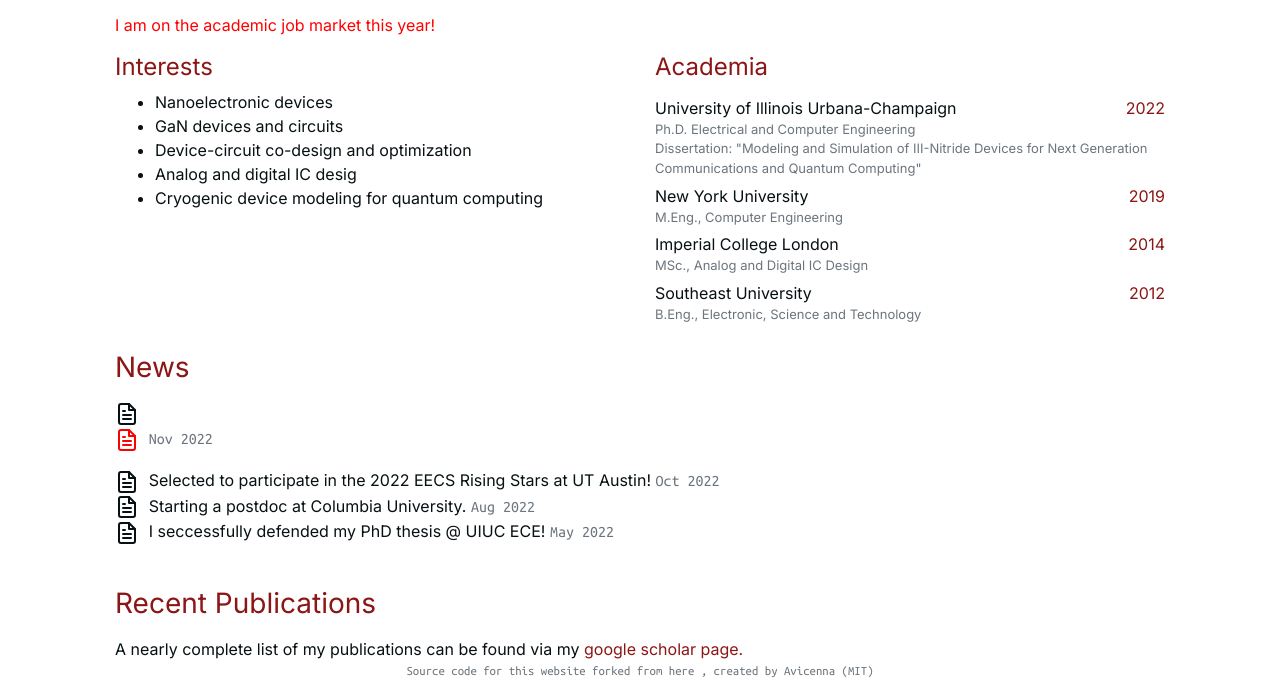
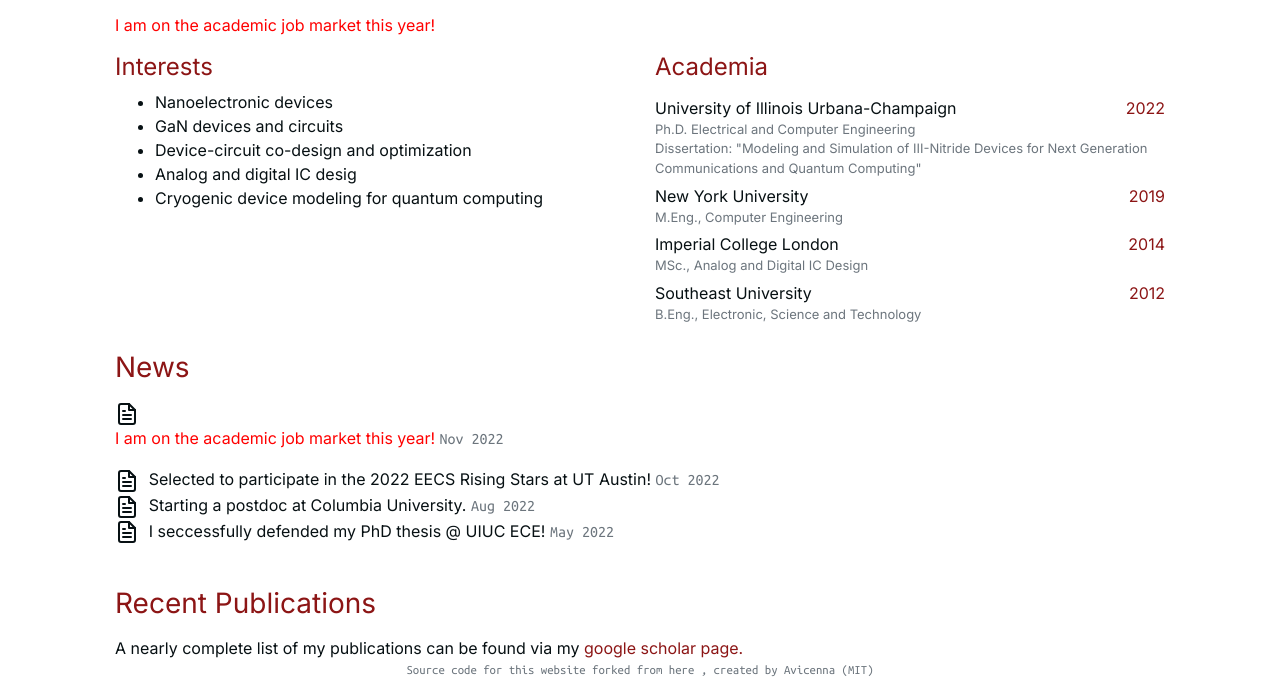
Before and after one commit to Kexin-Kathy-Li/kexinli, a plain HTML site: page index.html in a window 1280 px wide. Shown: the part 414-1094 px from the top of the page. Drawn offline with nearby package versions, Linux system fonts and the light colour scheme; some icons are missing; a web font is replaced by a local one.

Commit message:
Update index.html

```diff
--- a/index.html
+++ b/index.html
@@ -349,7 +349,8 @@ In 2022, I obtained my PhD in Electrical and Computer Engineering from Universit
         <ul class="news_list">
 
             <li>
-                <i data-feather="file-text"> <p style="color:#FF0000";>I am on the academic job market this year! </i>
+                <i data-feather="file-text"></i>
+		<p style="color:#FF0000";>I am on the academic job market this year!
 		<span class="secondary_font text-muted"> Nov 2022</span>
 	    </li>
 
```
